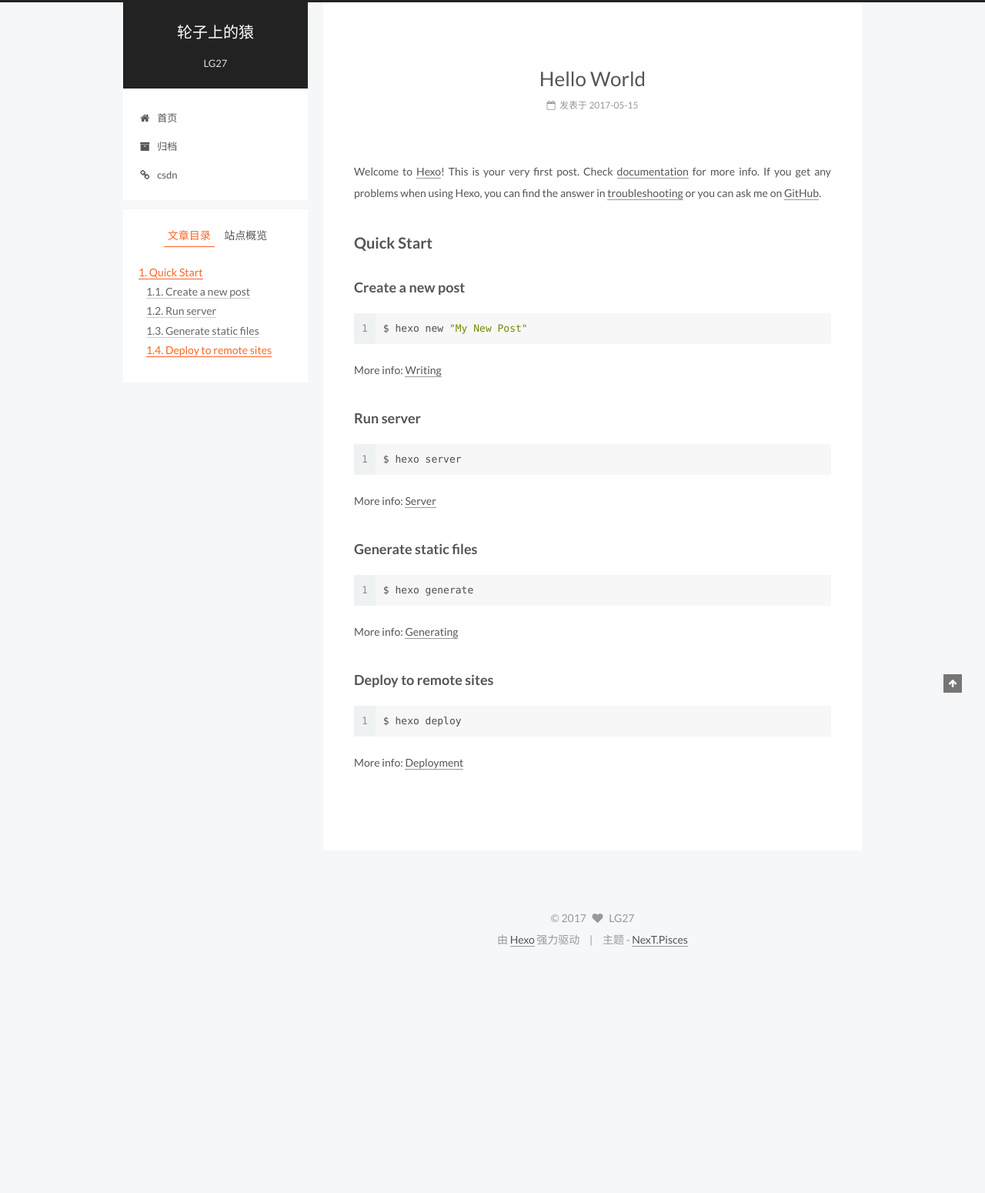
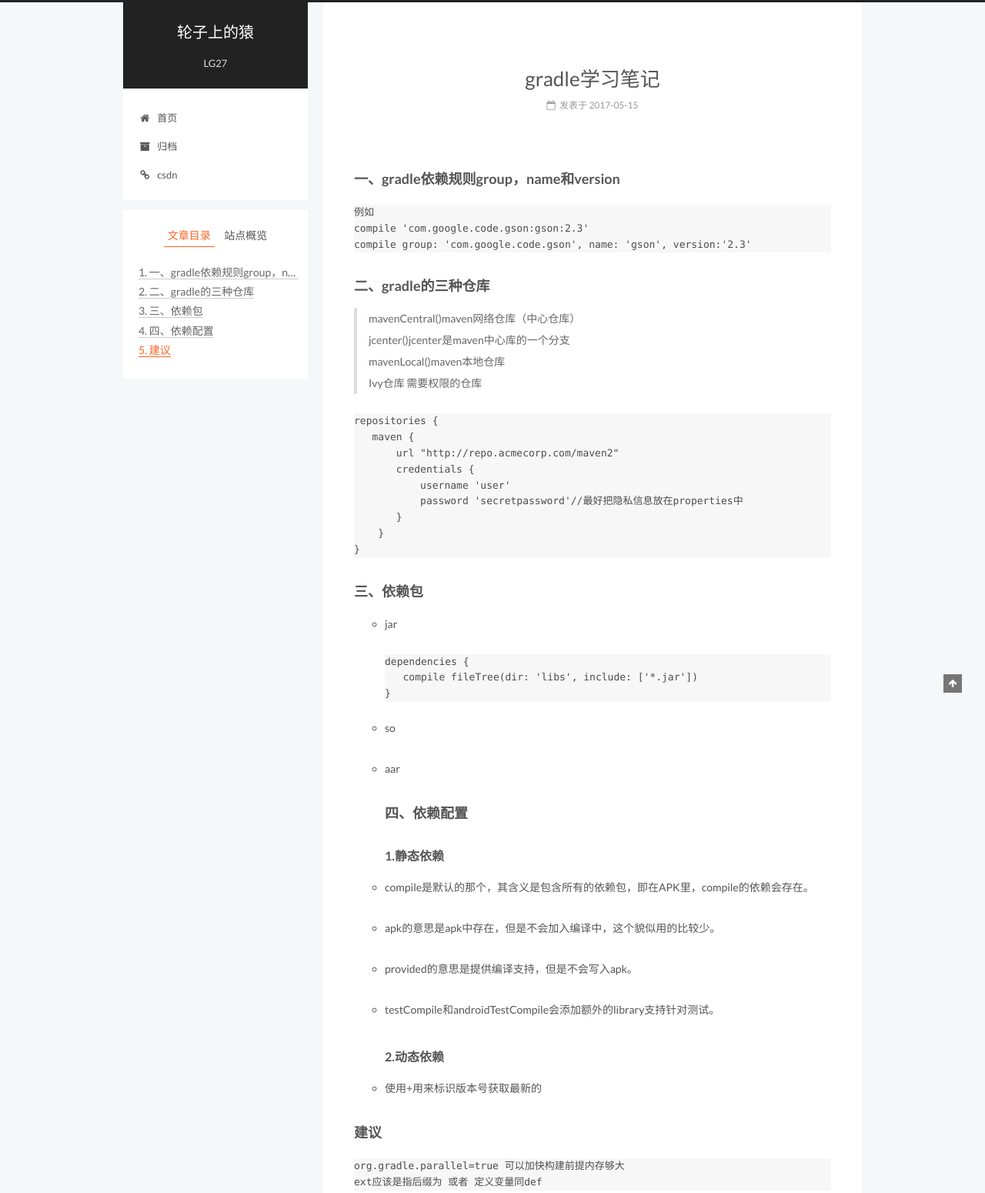
Before and after one commit to LG27/LG27.github.io, a plain HTML site: page 2017/05/15/gradle学习笔记/index.html in a window 1280 px wide. Shown: the top 1550 px of the page at 77% size. Before the commit the page ends 1255 px from the top, so only its background shows below. Drawn offline with Linux system fonts and the light colour scheme.

Commit message:
Site updated: 2017-05-15 16:46:24

```diff
--- a/2017/05/15/hello-world/index.html
+++ b/2017/05/15/gradle学习笔记/index.html
@@ -90,16 +90,16 @@
 
 
 
-<meta name="description" content="Welcome to Hexo! This is your very first post. Check documentation for more info. If you get any problems when using Hexo, you can find the answer in troubleshooting or you can ask me on GitHub. Quick">
+<meta name="description" content="一、gradle依赖规则group，name和version例如 compile &amp;apos;com.google.code.gson:gson:2.3&amp;apos; compile group: &amp;apos;com.google.code.gson&amp;apos;, name: &amp;apos;gson&amp;apos;, version:&amp;apos;2.3&amp;apos; 二、gradle的三种仓库 mavenC">
 <meta property="og:type" content="article">
-<meta property="og:title" content="Hello World">
-<meta property="og:url" content="http://yoursite.com/2017/05/15/hello-world/index.html">
+<meta property="og:title" content="gradle学习笔记">
+<meta property="og:url" content="http://yoursite.com/2017/05/15/gradle学习笔记/index.html">
 <meta property="og:site_name" content="轮子上的猿">
-<meta property="og:description" content="Welcome to Hexo! This is your very first post. Check documentation for more info. If you get any problems when using Hexo, you can find the answer in troubleshooting or you can ask me on GitHub. Quick">
-<meta property="og:updated_time" content="2017-05-15T07:25:43.882Z">
+<meta property="og:description" content="一、gradle依赖规则group，name和version例如 compile &amp;apos;com.google.code.gson:gson:2.3&amp;apos; compile group: &amp;apos;com.google.code.gson&amp;apos;, name: &amp;apos;gson&amp;apos;, version:&amp;apos;2.3&amp;apos; 二、gradle的三种仓库 mavenC">
+<meta property="og:updated_time" content="2017-05-15T08:40:01.655Z">
 <meta name="twitter:card" content="summary">
-<meta name="twitter:title" content="Hello World">
-<meta name="twitter:description" content="Welcome to Hexo! This is your very first post. Check documentation for more info. If you get any problems when using Hexo, you can find the answer in troubleshooting or you can ask me on GitHub. Quick">
+<meta name="twitter:title" content="gradle学习笔记">
+<meta name="twitter:description" content="一、gradle依赖规则group，name和version例如 compile &amp;apos;com.google.code.gson:gson:2.3&amp;apos; compile group: &amp;apos;com.google.code.gson&amp;apos;, name: &amp;apos;gson&amp;apos;, version:&amp;apos;2.3&amp;apos; 二、gradle的三种仓库 mavenC">
 
 
 
@@ -127,13 +127,13 @@
 
 
 
-  <link rel="canonical" href="http://yoursite.com/2017/05/15/hello-world/"/>
+  <link rel="canonical" href="http://yoursite.com/2017/05/15/gradle学习笔记/"/>
 
 
 
 
 
-  <title>Hello World | 轮子上的猿</title>
+  <title>gradle学习笔记 | 轮子上的猿</title>
 </head>
 
 <body itemscope itemtype="http://schema.org/WebPage" lang="zh-Hans">
@@ -253,7 +253,7 @@
 
 
   <article class="post post-type-normal " itemscope itemtype="http://schema.org/Article">
-    <link itemprop="mainEntityOfPage" href="http://yoursite.com/2017/05/15/hello-world/">
+    <link itemprop="mainEntityOfPage" href="http://yoursite.com/2017/05/15/gradle学习笔记/">
 
     <span hidden itemprop="author" itemscope itemtype="http://schema.org/Person">
       <meta itemprop="name" content="LG27">
@@ -270,7 +270,7 @@
 
 
 
-          <h1 class="post-title" itemprop="name headline">Hello World</h1>
+          <h1 class="post-title" itemprop="name headline">gradle学习笔记</h1>
 
 
         <div class="post-meta">
@@ -282,7 +282,7 @@
 
                 <span class="post-meta-item-text">发表于</span>
 
-              <time title="创建于" itemprop="dateCreated datePublished" datetime="2017-05-15T15:25:43+08:00">
+              <time title="创建于" itemprop="dateCreated datePublished" datetime="2017-05-15T16:34:00+08:00">
                 2017-05-15
               </time>
 
@@ -317,16 +317,43 @@
 
 
 
-        <p>Welcome to <a href="https://hexo.io/" target="_blank" rel="external">Hexo</a>! This is your very first post. Check <a href="https://hexo.io/docs/" target="_blank" rel="external">documentation</a> for more info. If you get any problems when using Hexo, you can find the answer in <a href="https://hexo.io/docs/troubleshooting.html" target="_blank" rel="external">troubleshooting</a> or you can ask me on <a href="https://github.com/hexojs/hexo/issues" target="_blank" rel="external">GitHub</a>.</p>
-<h2 id="Quick-Start"><a href="#Quick-Start" class="headerlink" title="Quick Start"></a>Quick Start</h2><h3 id="Create-a-new-post"><a href="#Create-a-new-post" class="headerlink" title="Create a new post"></a>Create a new post</h3><figure class="highlight bash"><table><tr><td class="gutter"><pre><div class="line">1</div></pre></td><td class="code"><pre><div class="line">$ hexo new <span class="string">"My New Post"</span></div></pre></td></tr></table></figure>
-<p>More info: <a href="https://hexo.io/docs/writing.html" target="_blank" rel="external">Writing</a></p>
-<h3 id="Run-server"><a href="#Run-server" class="headerlink" title="Run server"></a>Run server</h3><figure class="highlight bash"><table><tr><td class="gutter"><pre><div class="line">1</div></pre></td><td class="code"><pre><div class="line">$ hexo server</div></pre></td></tr></table></figure>
-<p>More info: <a href="https://hexo.io/docs/server.html" target="_blank" rel="external">Server</a></p>
-<h3 id="Generate-static-files"><a href="#Generate-static-files" class="headerlink" title="Generate static files"></a>Generate static files</h3><figure class="highlight bash"><table><tr><td class="gutter"><pre><div class="line">1</div></pre></td><td class="code"><pre><div class="line">$ hexo generate</div></pre></td></tr></table></figure>
-<p>More info: <a href="https://hexo.io/docs/generating.html" target="_blank" rel="external">Generating</a></p>
-<h3 id="Deploy-to-remote-sites"><a href="#Deploy-to-remote-sites" class="headerlink" title="Deploy to remote sites"></a>Deploy to remote sites</h3><figure class="highlight bash"><table><tr><td class="gutter"><pre><div class="line">1</div></pre></td><td class="code"><pre><div class="line">$ hexo deploy</div></pre></td></tr></table></figure>
-<p>More info: <a href="https://hexo.io/docs/deployment.html" target="_blank" rel="external">Deployment</a></p>
-
+        <h3 id="一、gradle依赖规则group，name和version"><a href="#一、gradle依赖规则group，name和version" class="headerlink" title="一、gradle依赖规则group，name和version"></a>一、gradle依赖规则group，name和version</h3><pre><code>例如
+compile &apos;com.google.code.gson:gson:2.3&apos;
+compile group: &apos;com.google.code.gson&apos;, name: &apos;gson&apos;, version:&apos;2.3&apos;
+</code></pre><h3 id="二、gradle的三种仓库"><a href="#二、gradle的三种仓库" class="headerlink" title="二、gradle的三种仓库"></a>二、gradle的三种仓库</h3><blockquote>
+<p>mavenCentral()maven网络仓库（中心仓库）<br>jcenter()jcenter是maven中心库的一个分支<br>mavenLocal()maven本地仓库<br>Ivy仓库 需要权限的仓库</p>
+</blockquote>
+<pre><code>repositories {
+   maven {
+       url &quot;http://repo.acmecorp.com/maven2&quot;
+       credentials {
+           username &apos;user&apos;
+           password &apos;secretpassword&apos;//最好把隐私信息放在properties中
+       }
+    }
+}
+</code></pre><h3 id="三、依赖包"><a href="#三、依赖包" class="headerlink" title="三、依赖包"></a>三、依赖包</h3><ul>
+<li><p>jar</p>
+<pre><code>dependencies {
+   compile fileTree(dir: &apos;libs&apos;, include: [&apos;*.jar&apos;])
+}
+</code></pre></li>
+<li><p>so</p>
+</li>
+<li>aar<h3 id="四、依赖配置"><a href="#四、依赖配置" class="headerlink" title="四、依赖配置"></a>四、依赖配置</h3><h4 id="1-静态依赖"><a href="#1-静态依赖" class="headerlink" title="1.静态依赖"></a>1.静态依赖</h4></li>
+<li><p>compile是默认的那个，其含义是包含所有的依赖包，即在APK里，compile的依赖会存在。</p>
+</li>
+<li><p>apk的意思是apk中存在，但是不会加入编译中，这个貌似用的比较少。</p>
+</li>
+<li><p>provided的意思是提供编译支持，但是不会写入apk。</p>
+</li>
+<li><p>testCompile和androidTestCompile会添加额外的library支持针对测试。</p>
+<h4 id="2-动态依赖"><a href="#2-动态依赖" class="headerlink" title="2.动态依赖"></a>2.动态依赖</h4></li>
+<li>使用+用来标识版本号获取最新的</li>
+</ul>
+<h3 id="建议"><a href="#建议" class="headerlink" title="建议"></a>建议</h3><pre><code>org.gradle.parallel=true 可以加快构建前提内存够大
+ext应该是指后缀为 或者 定义变量同def
+</code></pre>
 
     </div>
 
@@ -465,7 +492,7 @@
 
 
 
-              <div class="post-toc-content"><ol class="nav"><li class="nav-item nav-level-2"><a class="nav-link" href="#Quick-Start"><span class="nav-number">1.</span> <span class="nav-text">Quick Start</span></a><ol class="nav-child"><li class="nav-item nav-level-3"><a class="nav-link" href="#Create-a-new-post"><span class="nav-number">1.1.</span> <span class="nav-text">Create a new post</span></a></li><li class="nav-item nav-level-3"><a class="nav-link" href="#Run-server"><span class="nav-number">1.2.</span> <span class="nav-text">Run server</span></a></li><li class="nav-item nav-level-3"><a class="nav-link" href="#Generate-static-files"><span class="nav-number">1.3.</span> <span class="nav-text">Generate static files</span></a></li><li class="nav-item nav-level-3"><a class="nav-link" href="#Deploy-to-remote-sites"><span class="nav-number">1.4.</span> <span class="nav-text">Deploy to remote sites</span></a></li></ol></li></ol></div>
+              <div class="post-toc-content"><ol class="nav"><li class="nav-item nav-level-3"><a class="nav-link" href="#一、gradle依赖规则group，name和version"><span class="nav-number">1.</span> <span class="nav-text">一、gradle依赖规则group，name和version</span></a></li><li class="nav-item nav-level-3"><a class="nav-link" href="#二、gradle的三种仓库"><span class="nav-number">2.</span> <span class="nav-text">二、gradle的三种仓库</span></a></li><li class="nav-item nav-level-3"><a class="nav-link" href="#三、依赖包"><span class="nav-number">3.</span> <span class="nav-text">三、依赖包</span></a></li><li class="nav-item nav-level-3"><a class="nav-link" href="#四、依赖配置"><span class="nav-number">4.</span> <span class="nav-text">四、依赖配置</span></a><ol class="nav-child"><li class="nav-item nav-level-4"><a class="nav-link" href="#1-静态依赖"><span class="nav-number">4.1.</span> <span class="nav-text">1.静态依赖</span></a></li><li class="nav-item nav-level-4"><a class="nav-link" href="#2-动态依赖"><span class="nav-number">4.2.</span> <span class="nav-text">2.动态依赖</span></a></li></ol></li><li class="nav-item nav-level-3"><a class="nav-link" href="#建议"><span class="nav-number">5.</span> <span class="nav-text">建议</span></a></li></ol></div>
 
 
           </div>
--- a/css/main.css
+++ b/css/main.css
@@ -1696,7 +1696,7 @@ pre .javascript .function {
   width: 4px;
   height: 4px;
   border-radius: 50%;
-  background: #f74452;
+  background: #ffaf44;
 }
 .links-of-blogroll {
   font-size: 13px;
```
Also changed, not shown: archives/2017/05/index.html (+3 -3 lines), archives/2017/index.html (+3 -3 lines), archives/index.html (+3 -3 lines), index.html (+40 -13 lines).
